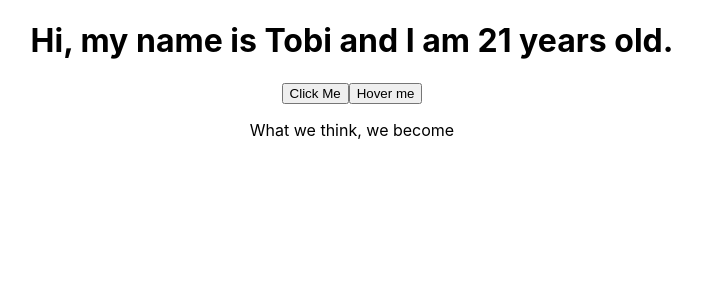
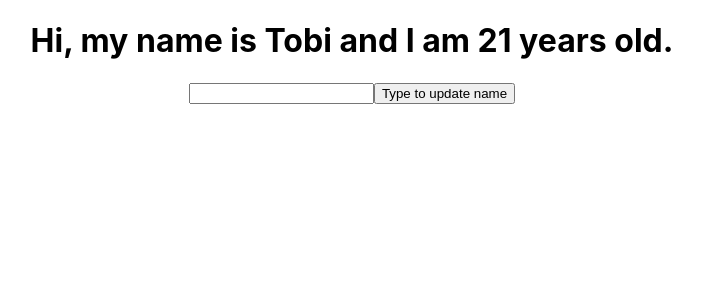
Before and after one commit to TobiOladoja/react-concepts, a React (Create React App) app: page / in a window 1280 px wide. Shown: the top 300 px of the page, without its empty margins (288-990 px from the left). Built offline with nearby package versions, Linux system fonts and the light colour scheme.

Commit message:
Forms, type to change name on screen using onChange and preventDefault to prevent normal reload using handleSubmit

```diff
--- a/src/App.js
+++ b/src/App.js
@@ -6,31 +6,30 @@ class App extends Component {
     name: 'Tobi',
     age: 21
   };
-  handleClick = e => {
-    // console.log(e.target);
-    // console.log(this.state); // Logs out the state on console
+
+  handleChange = e => {
     this.setState({
-      name: 'John'
+      name: e.target.value // To get value of whatever is being typed into the input field being targeted.
     });
   };
 
-  handleHover = e => {
-    console.log(e.target);
-  };
-  handleCopy = e => {
-    console.log('Try being original bro');
+  handleSubmit = e => {
+    e.preventDefault(); // Prevent default reloading of page
+    console.log('Form has been submitted', this.state.name);
   };
   render() {
     const { name, age } = this.state;
-    const { handleClick, handleHover, handleCopy } = this;
+    const { handleChange, handleSubmit } = this;
     return (
       <div className='App'>
         <h1>
           Hi, my name is {name} and I am {age} years old.
         </h1>
-        <button onClick={handleClick}>Click Me</button>
-        <button onMouseOver={handleHover}>Hover me</button>
-        <p onCopy={handleCopy}>What we think, we become</p>
+        {/* adding Event to onSubmit covers button (clicking it) and when a user types enter. Best of both worlds!*/}
+        <form onSubmit={handleSubmit}>
+          <input type='text' onChange={handleChange} />
+          <button>Type to update name</button>
+        </form>
       </div>
     );
   }
```
